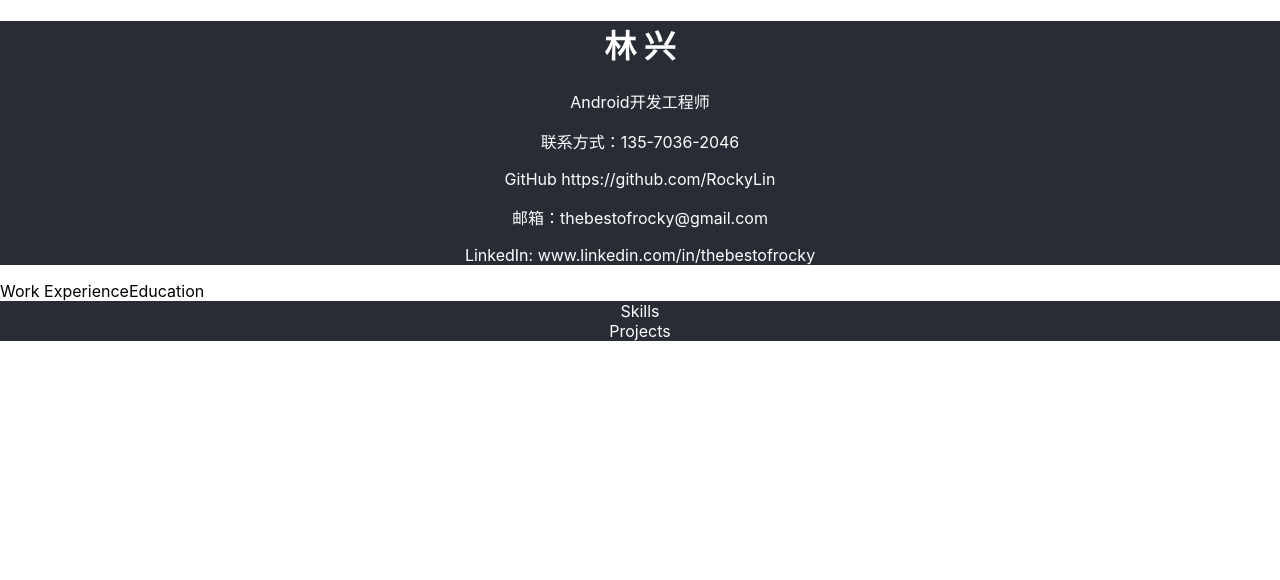
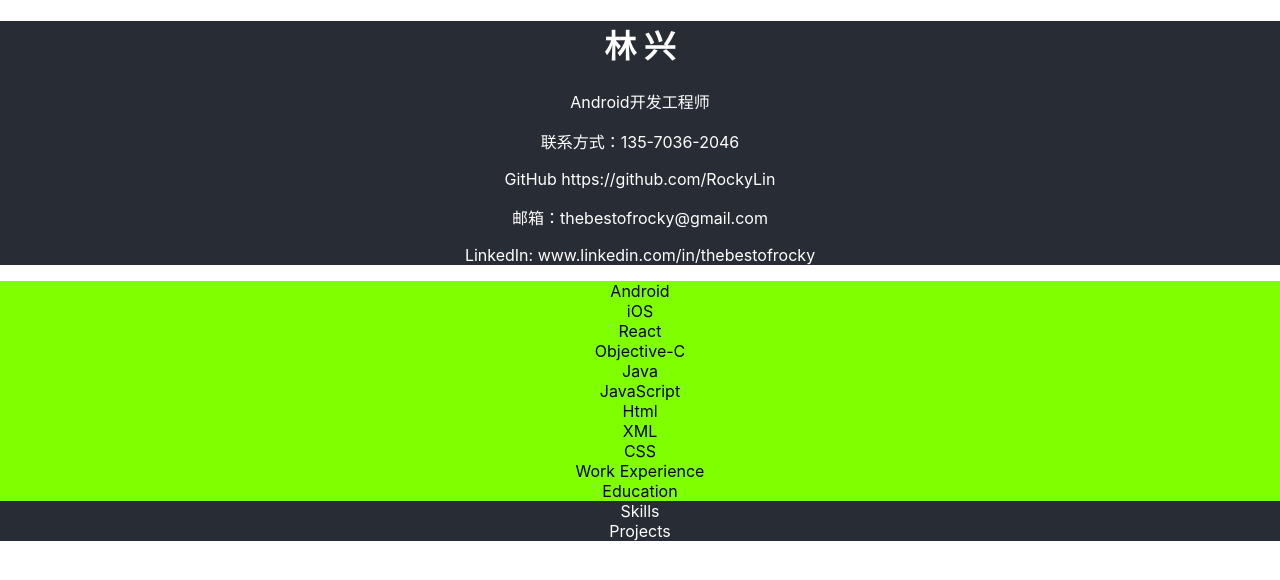
Before and after one commit to RockyLin/my-cv, a React (Create React App) app: page / in a window 1280 px wide. Shown: the top 580 px of the page. Built offline with nearby package versions, Linux system fonts and the light colour scheme.

Commit message:
Add css files for components

```diff
--- a/src/App.css
+++ b/src/App.css
@@ -2,16 +2,6 @@
   text-align: center;
 }
 
-.App-logo {
-  height: 40vmin;
-  pointer-events: none;
-}
-
-@media (prefers-reduced-motion: no-preference) {
-  .App-logo {
-    animation: App-logo-spin infinite 20s linear;
-  }
-}
 
 .App-header {
   background-color: #282c34;
@@ -27,29 +17,3 @@
 .App-link {
   color: #61dafb;
 }
-
-@keyframes App-logo-spin {
-  from {
-    transform: rotate(0deg);
-  }
-  to {
-    transform: rotate(360deg);
-  }
-}
-
-.header{
-  background-color: #282c34;
-  color: white;
-}
-
-.main{
-  width: 100%;
-  display: flex;
-  flex: 1 1 auto;
-}
-
-.footer{
-  background-color: #282c34;
-  color: white;
-  height: auto;
-}
--- /dev/null
+++ b/src/components/Footer/Footer.css
@@ -0,0 +1,5 @@
+.footer-container{
+    background-color: #282c34;
+    color: white;
+    height: auto;
+}
--- a/src/components/Footer/Footer.tsx
+++ b/src/components/Footer/Footer.tsx
@@ -1,6 +1,8 @@
+import "./Footer.css"
+
 function Footer () {
     return (
-    <div className="footer">
+    <div className="footer-container">
         <div>Skills</div>
         <div>Projects</div>
     </div>)
--- /dev/null
+++ b/src/components/Header/Header.css
@@ -0,0 +1,4 @@
+.header-container{
+    background-color: #282c34;
+    color: white;
+  }
--- a/src/components/Header/Header.tsx
+++ b/src/components/Header/Header.tsx
@@ -1,6 +1,8 @@
+import "./Header.css"
+
 function Header() {
     return (
-    <div className="header">
+    <div className="header-container">
         <h1>林 兴</h1>
         <p>Android开发工程师</p>
         <div>
--- /dev/null
+++ b/src/components/Main/Main.css
@@ -0,0 +1,3 @@
+.main-container{
+    background-color: chartreuse;
+}
--- a/src/components/Main/Main.tsx
+++ b/src/components/Main/Main.tsx
@@ -1,6 +1,11 @@
+import "./Main.css"
+
+import Skills from "../Skills";
+
 function Main(){
     return (
-        <div className="main">
+        <div className="main-container">
+            <Skills/>
             <div>Work Experience</div>
             <div>Education</div>
         </div>
--- /dev/null
+++ b/src/components/Skills/Skills.css
@@ -0,0 +1,5 @@
+.skills-container{
+    display: flex;
+    flex-flow: column;
+    flex-wrap: wrap;
+}
--- /dev/null
+++ b/src/components/Skills/Skills.tsx
@@ -0,0 +1,19 @@
+import "./Skills.css"
+
+function Skills() {
+    return (
+    <div className="skills-container">
+        <div>Android</div>
+        <div>iOS</div>
+        <div>React</div>
+        <div>Objective-C</div>
+        <div>Java</div>
+        <div>JavaScript</div>
+        <div>Html</div>
+        <div>XML</div>
+        <div>CSS</div>
+    </div>
+    )
+}
+
+export default Skills;
--- /dev/null
+++ b/src/components/Skills/index.tsx
@@ -0,0 +1,3 @@
+import Skills from "./Skills";
+
+export default Skills;
```
